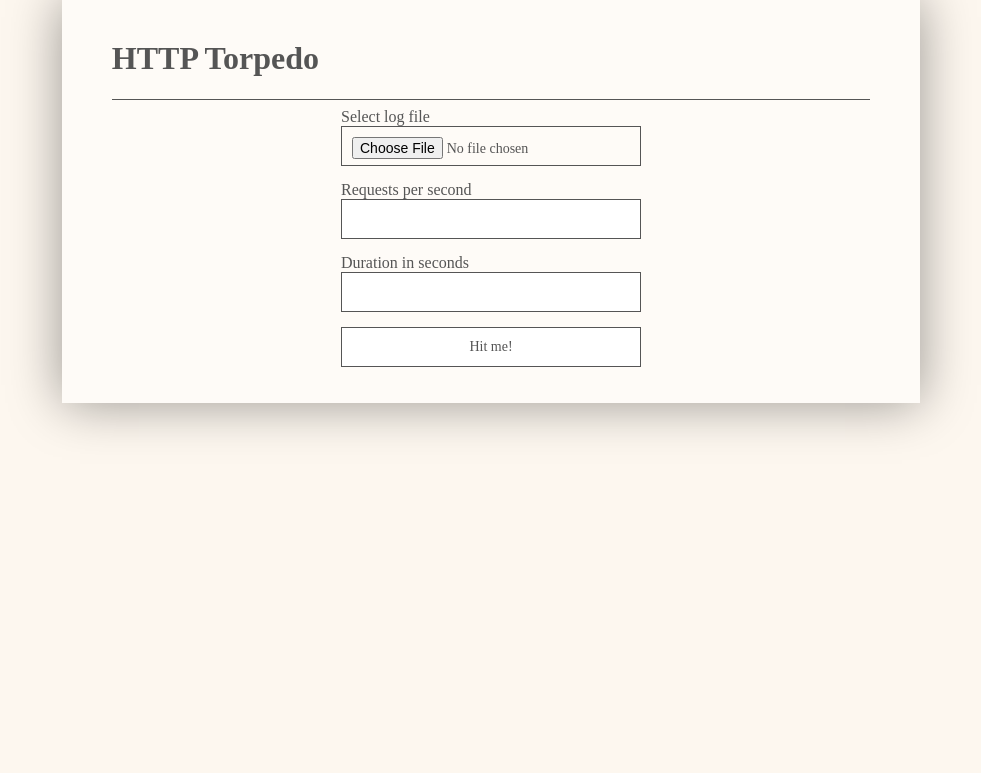
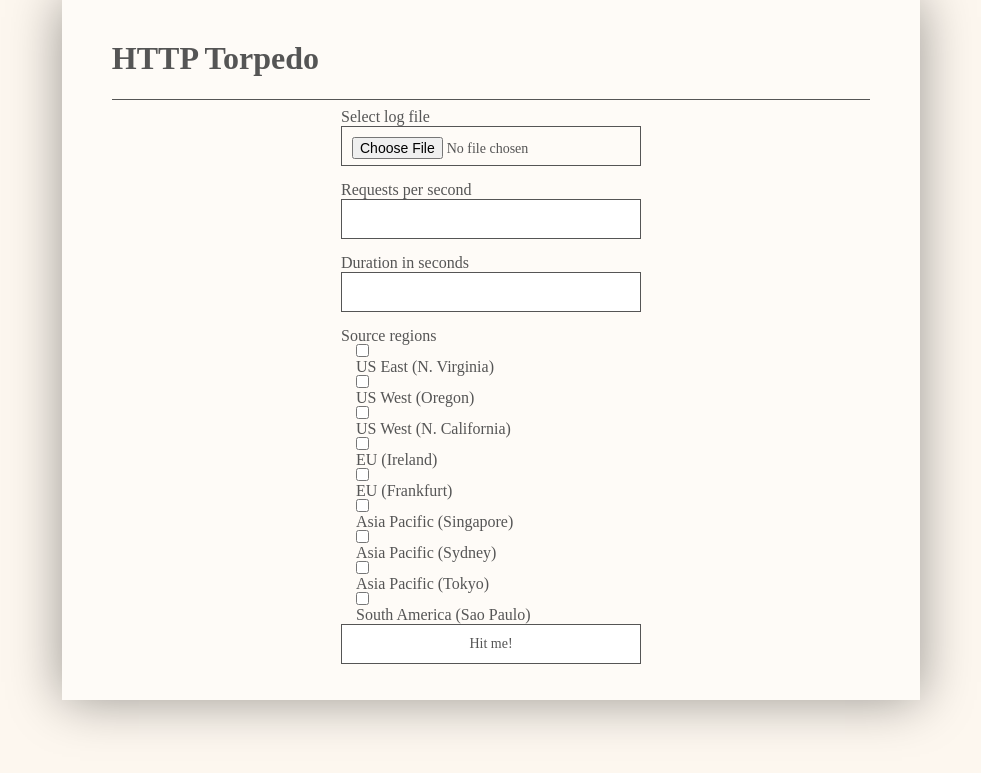
Before and after one commit to kreldjarn/http-torpedo, a Django app: page / in a window 1280 px wide. Shown: the part 27-800 px from the top of the page, without its empty margins (149-1130 px from the left). Run offline with Django 3.2, Linux system fonts and the light colour scheme; parts of the project's set-up code (start-up, migrations or seed data) failed here and were passed over; some web fonts are replaced.

Commit message:
Added location checkboxes to form

```diff
--- a/torpedo/static/css/style.css
+++ b/torpedo/static/css/style.css
@@ -85,3 +85,22 @@ input:-ms-input-placeholder {
    font-size: 14px;
    line-height: 15px;
 }
+
+
+
+label.checkbox-label {
+    display: block;
+    padding-left: 15px;
+    text-indent: -15px;
+}
+
+input[type=checkbox] {
+    width: 13px;
+    height: 13px;
+    padding: 0;
+    margin:0;
+    vertical-align: bottom;
+    position: relative;
+    top: -1px;
+    overflow: hidden;
+}
--- a/torpedo/templates/torpedo/root.html
+++ b/torpedo/templates/torpedo/root.html
@@ -6,11 +6,41 @@
 <form action="{% url 'upload_log' %}" method="post">
 	<div class="input-container">
 		<label for="log">Select log file</label>
-		<input class="input-field" type="file" name="log" />
+		<input class="input-field" type="file" name="log" id="log" />
 		<label for="rps">Requests per second</label>
-		<input class="input-field" type="number" name="rps" />
+		<input class="input-field" type="number" name="rps" id="rps" />
 		<label for="duration">Duration in seconds</label>
-		<input class="input-field" type="number" name="duration" />
+		<input class="input-field" type="number" name="duration" id="duration" />
+
+		<label>Source regions</label>
+		<label class="checkbox-label" for="us-east-1">
+			<input type="checkbox" name="us-east-1" id="us-east-1" />US East (N. Virginia)
+		</label>
+		<label class="checkbox-label" for="us-west-2">
+		<input type="checkbox" name="us-west-2" id="us-west-2" />
+		US West (Oregon)</label>
+		<label class="checkbox-label" for="us-west-1">
+		<input type="checkbox" name="us-west-1" id="us-west-1" />
+		US West (N. California)</label>
+		<label class="checkbox-label" for="eu-west-1">
+		<input type="checkbox" name="eu-west-1" id="eu-west-1" />
+		EU (Ireland)</label>
+		<label class="checkbox-label" for="eu-central-1">
+		<input type="checkbox" name="eu-central-1" id="eu-central-1" />
+		EU (Frankfurt)</label>
+		<label class="checkbox-label" for="ap-southeast-1">
+		<input type="checkbox" name="ap-southeast-1" id="ap-southeast-1" />
+		Asia Pacific (Singapore)</label>
+		<label class="checkbox-label" for="ap-southeast-2">
+		<input type="checkbox" name="ap-southeast-2" id="ap-southeast-2" />
+		Asia Pacific (Sydney)</label>
+		<label class="checkbox-label" for="ap-northeast-1">
+		<input type="checkbox" name="ap-northeast-1" id="ap-northeast-1" />
+		Asia Pacific (Tokyo)</label>
+		<label class="checkbox-label" for="sa-east-1">
+		<input type="checkbox" name="sa-east-1" id="sa-east-1" />
+		South America (Sao Paulo)</label>
+
 		<input class="input-button" type="submit" value="Hit me!" />
 	</div>
 </form>
```
